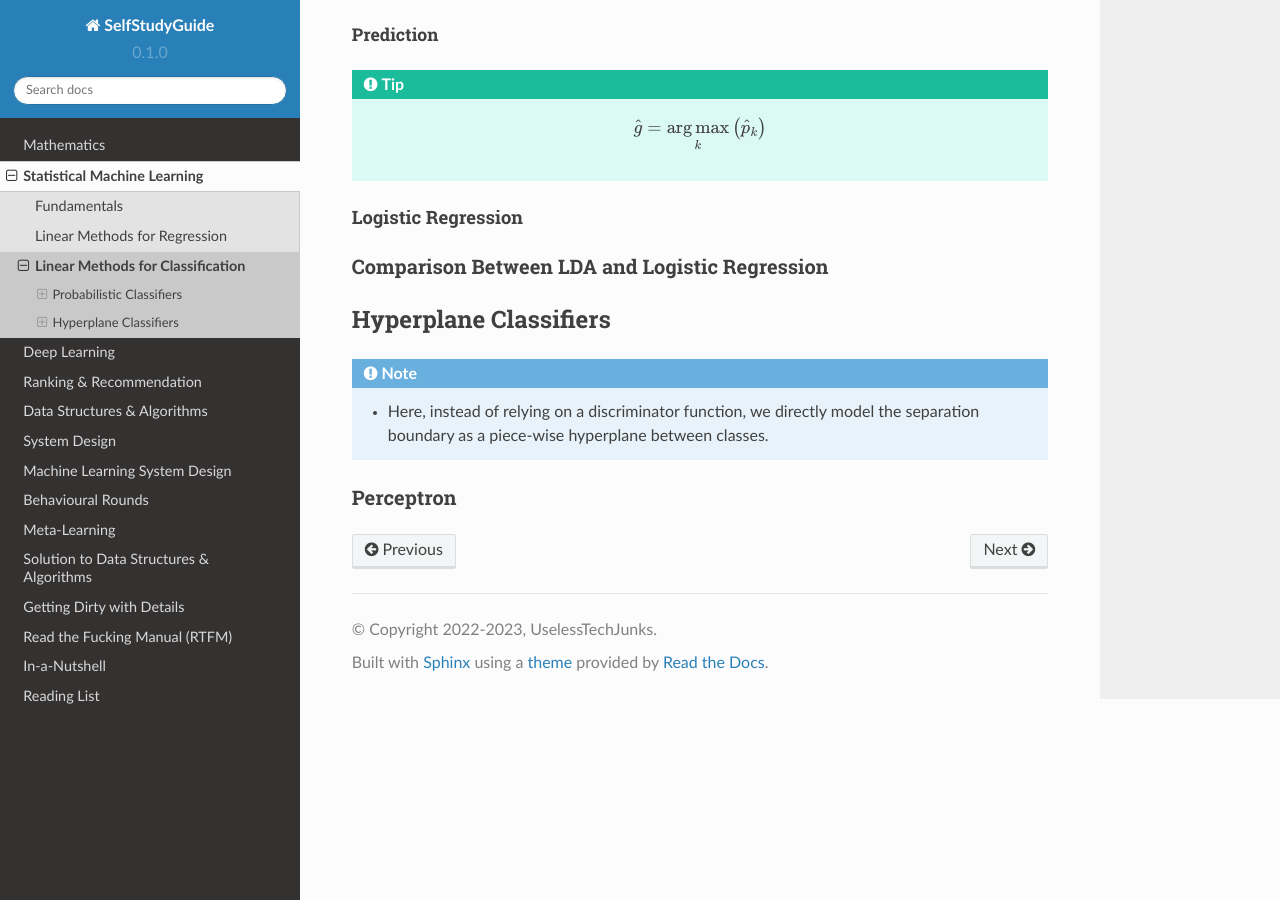
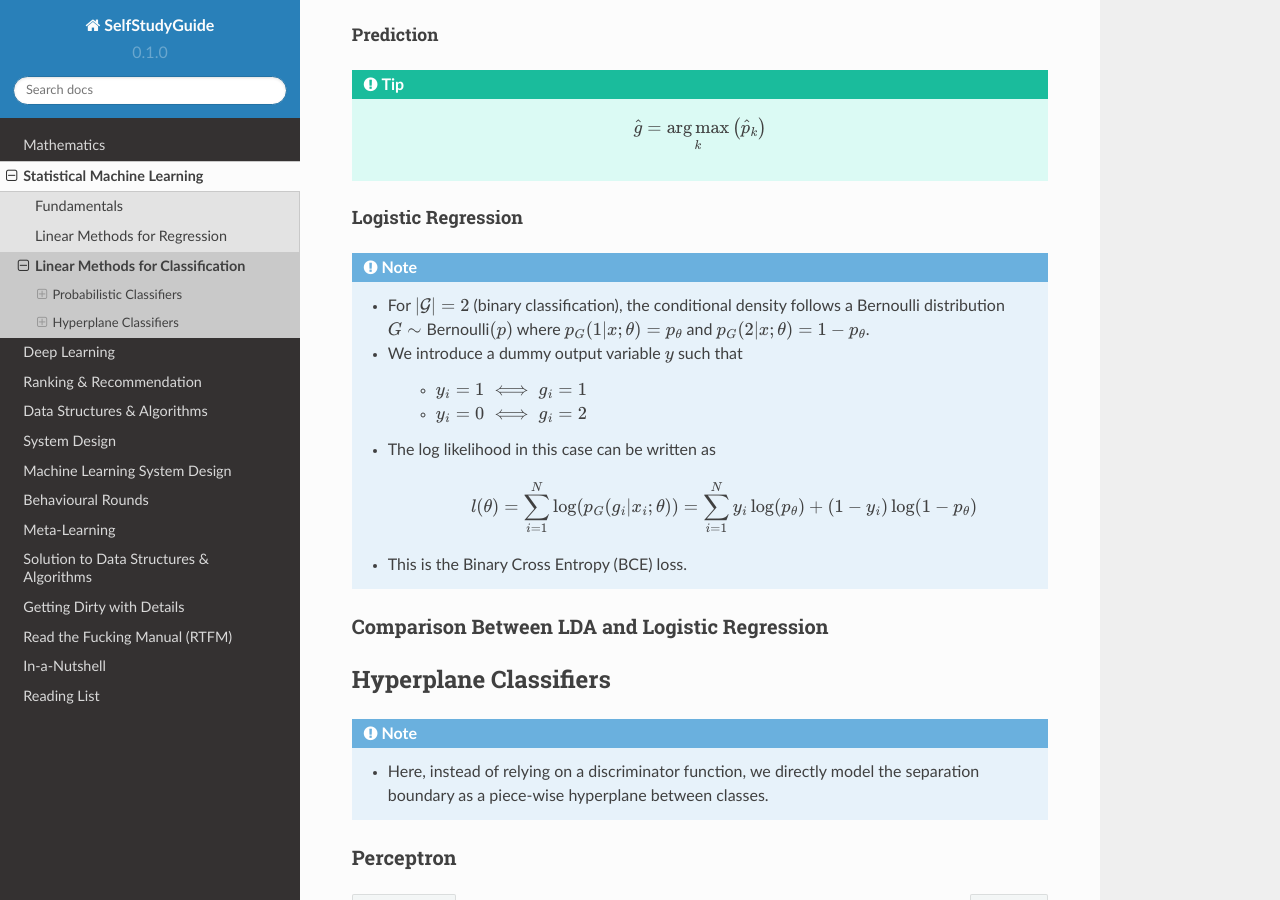
Before and after one commit to uselesstechjunks/leetcode, a Sphinx documentation site: the page built from docs/source/ml/linearcls.rst, in a window 1280 px wide and 900 px high, scrolled down 4984 px. Built offline with Sphinx 7.4.7 and the Read the Docs theme 2.0.0, drawn with Linux system fonts in a browser that asks for light colours.

Commit message:
Update linearcls.rst

```diff
--- a/docs/source/ml/linearcls.rst
+++ b/docs/source/ml/linearcls.rst
@@ -157,6 +157,16 @@ Prediction
 
 Logistic Regression
 --------------------------------------------------------------------------------------
+.. note::
+	* For :math:`|\mathcal{G}|=2` (binary classification), the conditional density follows a Bernoulli distribution :math:`G\sim\text{Bernoulli}(p)` where :math:`p_G(1|x;\theta)=p_\theta` and :math:`p_G(2|x;\theta)=1-p_\theta`.
+	* We introduce a dummy output variable :math:`y` such that
+
+		* :math:`y_i=1\iff g_i=1`
+		* :math:`y_i=0\iff g_i=2`
+	* The log likelihood in this case can be written as
+
+		.. math:: l(\theta)=\sum_{i=1}^{N}\log(p_G(g_i|x_i;\theta))=\sum_{i=1}^{N}y_i\log(p_\theta)+(1-y_i)\log(1-p_\theta)
+	* This is the Binary Cross Entropy (BCE) loss.
 
 Comparison Between LDA and Logistic Regression
 ======================================================================================
```
